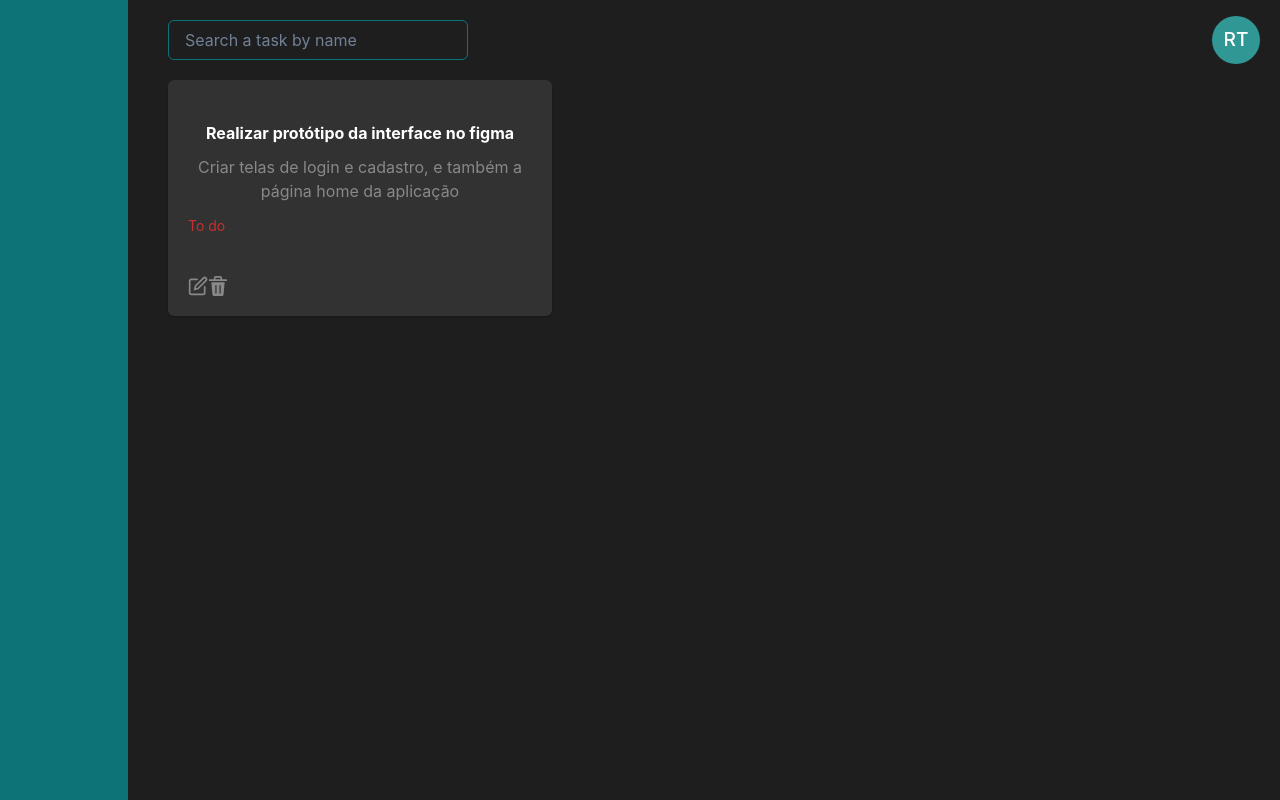
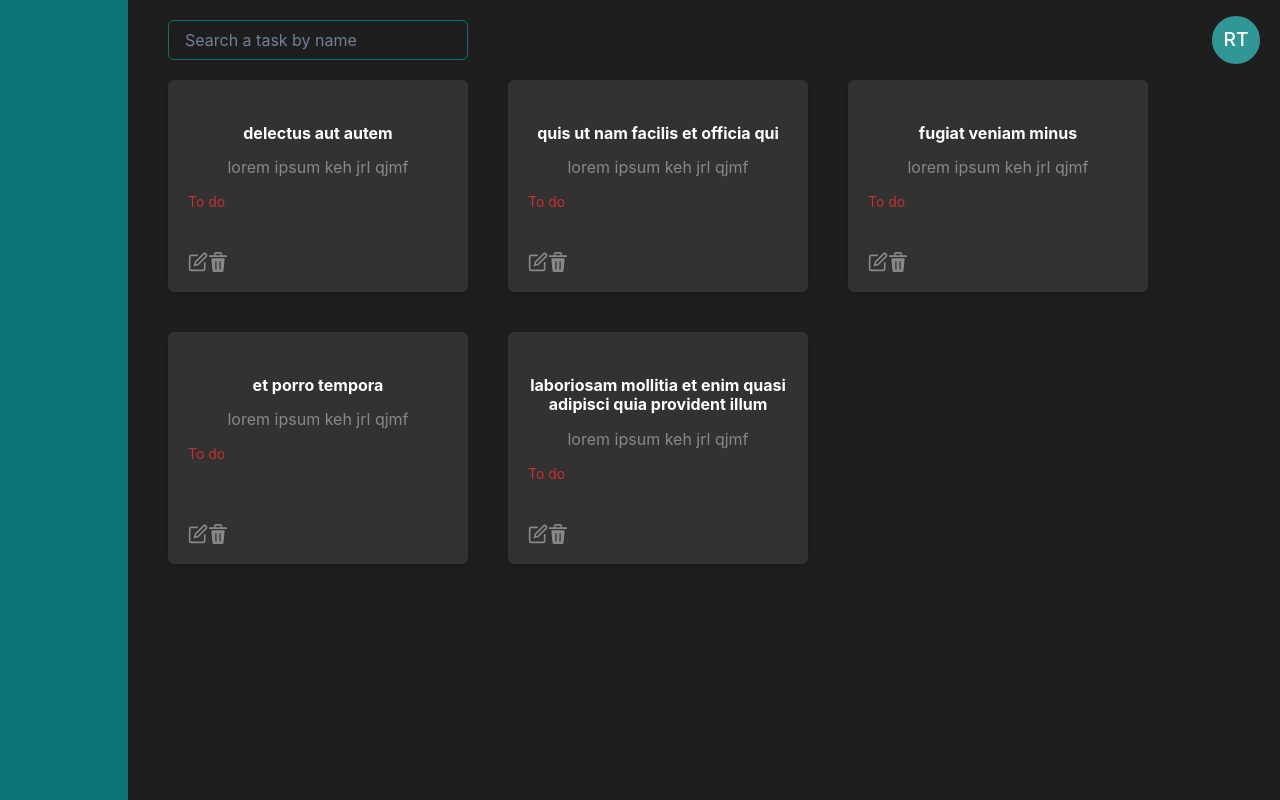
Before and after one commit to RafaelClaudio7/mtd-app, a React (Vite) app: page /home in a window 1280 px wide. Built offline with nearby package versions, Linux system fonts and the light colour scheme.

Commit message:
feat: listando tasks da fake api em cards

```diff
--- a/src/pages/Home.tsx
+++ b/src/pages/Home.tsx
@@ -1,12 +1,24 @@
 import { DeleteIcon, EditIcon } from "@chakra-ui/icons";
-import { Avatar, Box, Button, ButtonGroup, Card, CardBody, CardFooter, Divider, Flex, Heading, Input, Stack, Image, Text } from "@chakra-ui/react";
+import {
+  Avatar,
+  Box,
+  Card,
+  CardBody,
+  CardFooter,
+  Flex,
+  Heading,
+  Input,
+  Stack,
+  Text
+} from "@chakra-ui/react";
+import todoData from "../api/data.json";
 
 export default function Home() {
   return (
     <Flex h="100vh" w="100vw" bg="#1E1E1E">
       <Box w="10vw" bg="#0D7377" className="left-side"></Box>
       <Flex flexDir="column" w="90vw">
-        <Heading
+        <Box
           display="flex"
           w="90vw"
           h="10vh"
@@ -26,14 +38,17 @@ export default function Home() {
             />
           </Box>
           <Avatar name="Rafael Tula" mr="20px" bg="teal.500" />
-        </Heading>
-        <Flex>
-          <Card maxW="sm" bg="#323232" ml="40px">
+        </Box>
+        <Flex wrap="wrap">
+          {todoData.map((todo) => (
+            <Card maxW="sm" bg="#323232" ml="40px" mb="40px" w="300px">
               <CardBody>
                 <Stack mt="6" spacing="3">
-                <Heading size="sm" color="white" textAlign="center">Realizar protótipo da interface no figma</Heading>
+                  <Heading size="sm" color="white" textAlign="center">
+                    {todo.title}
+                  </Heading>
                   <Text textAlign="center" color="#888888">
-                Criar telas de login e cadastro, e também a página home da aplicação
+                    {todo.description}
                   </Text>
                   <Text color="red.600" fontSize="sm">
                     To do
@@ -41,10 +56,11 @@ export default function Home() {
                 </Stack>
               </CardBody>
               <CardFooter>
-            <EditIcon w={5} h={5} color="#888888" />
+                <EditIcon w={5} h={5} color="#888888"/>
                 <DeleteIcon w={5} h={5} color="#888888" />
               </CardFooter>
             </Card>
+          ))}
         </Flex>
       </Flex>
     </Flex>
```
Lines whose indentation alone changed are shown as unchanged.
